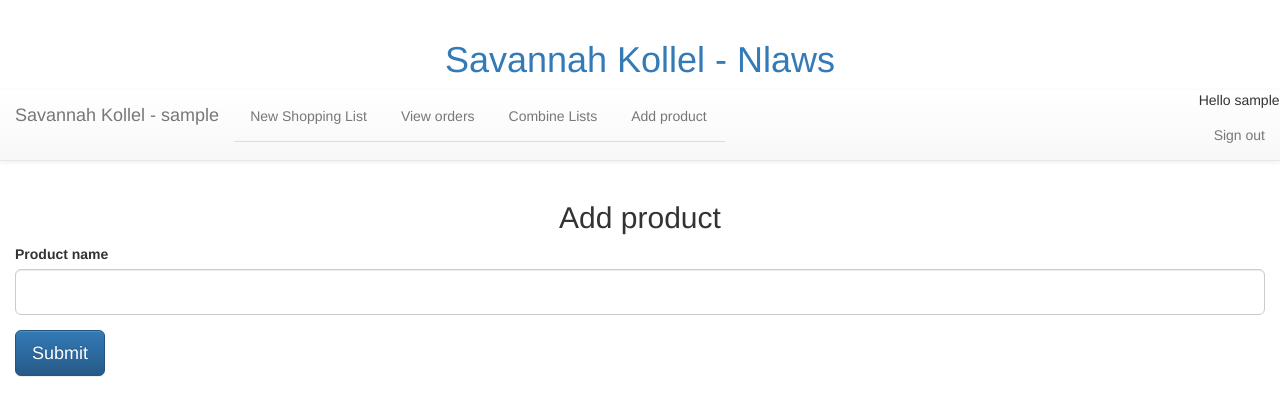
After one commit to simlist/savkollel, a Django app: page /nlaws/addproduct in a window 1280 px wide. The commit adds this page. Shown: the top 416 px of the page. Run offline with Django 3.2, Linux system fonts and the light colour scheme; the visitor is signed in with stand-in values (Sample User, id 1); some libraries are stand-ins or nearby versions.

Commit message:
Created add product page.

```diff
--- /dev/null
+++ b/nlaws/templates/nlaws/addproduct.html
@@ -0,0 +1,13 @@
+{% extends 'nlaws/base.html' %}
+{%block title%}Add product{%endblock%}
+{%block content%}
+<h2 class="text-center">Add product</h2>
+<form method="post" action={% url 'nlaws:addproduct'%}>
+    {% csrf_token %}
+    <div class="form-group">
+        <label for="productname">Product name</label>
+        <input type="text" class="form-control input-lg" name="productname" id="productname" required>
+    </div>
+    <button type="submit" class="btn btn-primary btn-lg">Submit</button>
+</form>
+{%endblock%}
--- a/nlaws/templates/nlaws/base.html
+++ b/nlaws/templates/nlaws/base.html
@@ -29,6 +29,7 @@
                 <li><a href={% url 'nlaws:shoppinglist' %}>New Shopping List</a></li>
                 <li><a href={% url 'nlaws:orderslist'%}>View orders</a></li>
                 <li><a href={% url 'nlaws:combine' %}>Combine Lists</a></li>
+                <li><a href={% url 'nlaws:addproduct' %}>Add product</a></li>
             </ul>
             <ul class="nav navbar-nav navbar-right nav-pills">
                 <li>Hello {{ user.username }}<a href={% url 'logout' %}>Sign out</a></li>
--- a/nlaws/urls.py
+++ b/nlaws/urls.py
@@ -7,5 +7,6 @@ urlpatterns = [url(r'^$', index, name='index'),
                url(r'^combine$', Combine.as_view(), name='combine'),
                url(r'^viewlist$', ViewList.as_view(), name='viewlist'),
                url(r'^orderslist$', ViewOrders.as_view(), name='orderslist'),
-               url(r'nlaws/deleteorder$', DeleteOrder.as_view(), name='deleteorder')
+               url(r'^deleteorder$', DeleteOrder.as_view(), name='deleteorder'),
+               url(r'^addproduct$', AddProduct.as_view(), name='addproduct')
                ]
--- a/nlaws/views.py
+++ b/nlaws/views.py
@@ -143,3 +143,21 @@ class DeleteOrder(LoginRequiredMixin, View):
                                      pk=key)
         order.delete()
         return redirect('/nlaws/orderslist')
+
+
+class AddProduct(LoginRequiredMixin, View):
+    def get(self, request, *args, **kwargs):
+        return render(request, 'nlaws/addproduct.html')
+
+    @transaction.atomic
+    def post(self, request, *args, **kwargs):
+        name=request.POST['productname']
+
+        try:
+            with transaction.atomic():
+                product = Product(name=name)
+                product.full_clean()
+                product.save()
+                return render(request, 'nlaws/index.html', {'text': 'Success!'})
+        except:
+            return render(request, 'nlaws/index.html', {'text': 'There were errors'})
```
